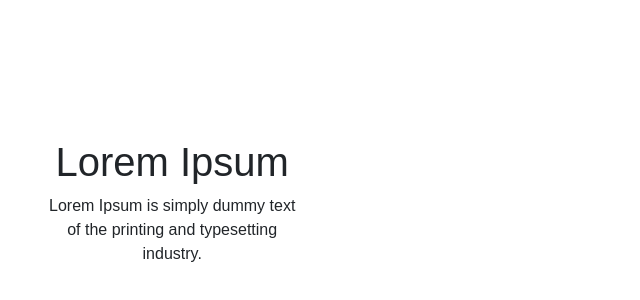
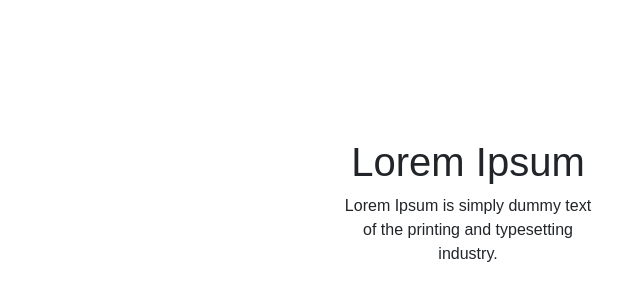
Before and after one commit to JosenRomero/landing-page, a React (Create React App) app: page / in a window 1280 px wide. Shown: the part 190-490 px from the top of the page, without its empty margins (172-812 px from the left). Built offline with nearby package versions, Linux system fonts and the light colour scheme.

Commit message:
add customContainer component

```diff
--- a/src/App.css
+++ b/src/App.css
@@ -9,4 +9,5 @@ body {
     min-height: 100vh;
     display: flex;
     align-items: center;
+    justify-content: center;
 }
--- /dev/null
+++ b/src/components/CustomContainer.jsx
@@ -0,0 +1,14 @@
+
+const CustomContainer = (props) => {
+
+    const ContainerTag = `${props.as ? props.as : "section"}`;
+
+    return (
+        <ContainerTag className="container" id={props.id ? props.id : ""}>
+            {props.children}
+        </ContainerTag>
+    );
+
+}
+
+export default CustomContainer
--- a/src/components/Header.jsx
+++ b/src/components/Header.jsx
@@ -1,17 +1,18 @@
-import { Container, Row, Col } from 'react-bootstrap';
+import { Row, Col } from 'react-bootstrap';
 import Text from './Text';
+import CustomContainer from './CustomContainer';
 
 const Header = () => {
 
     return (
-        <Container id={"home"}>
+        <CustomContainer as={"header"} id={"home"}>
             <Row>
                 <Col md={6} className="text-center mx-auto">
                     <Text as={"h1"}>Lorem Ipsum</Text>
                     <Text as={"p"}>Lorem Ipsum is simply dummy text of the printing and typesetting industry.</Text>
                 </Col>
             </Row>
-        </Container>
+        </CustomContainer>
     );
 
 }
```
